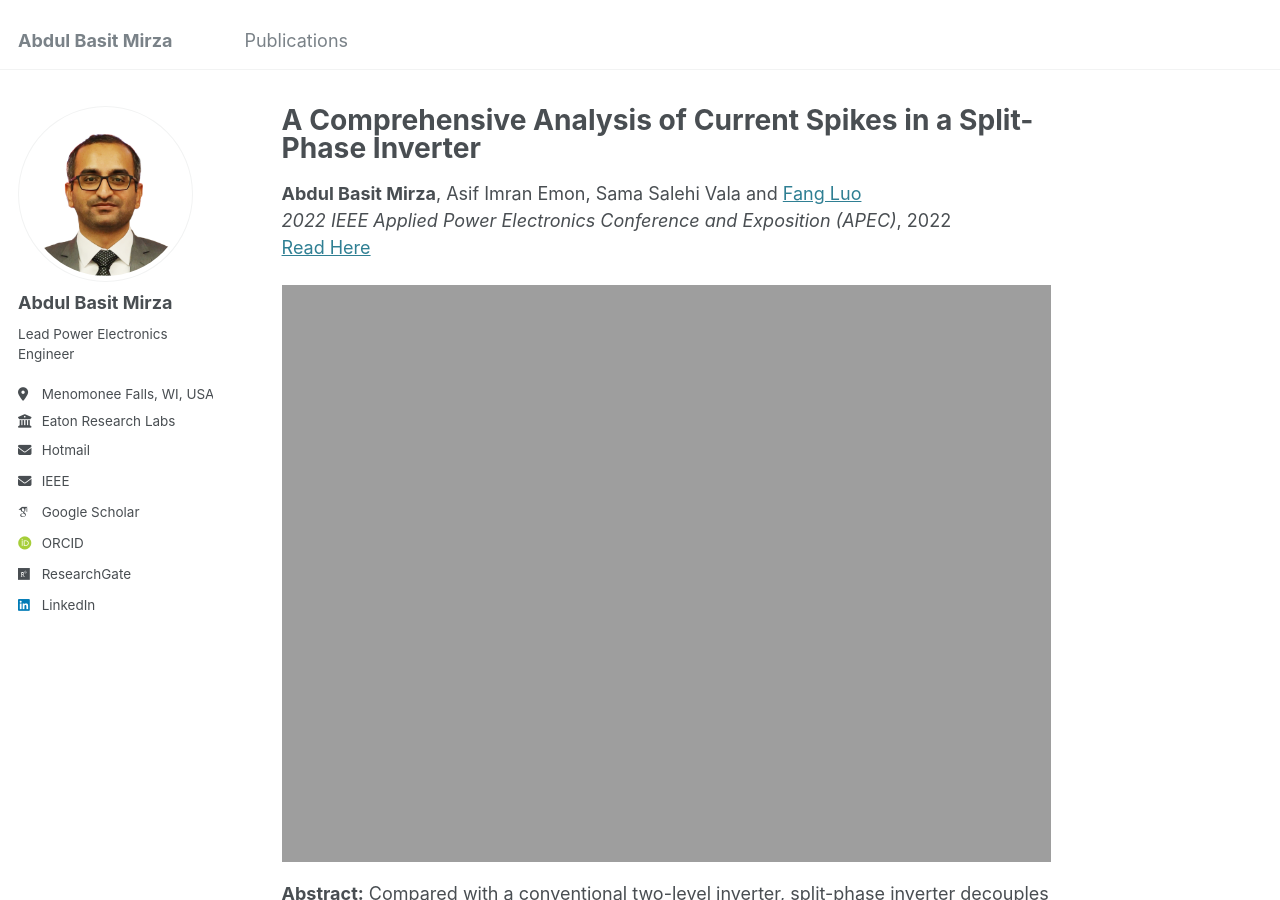
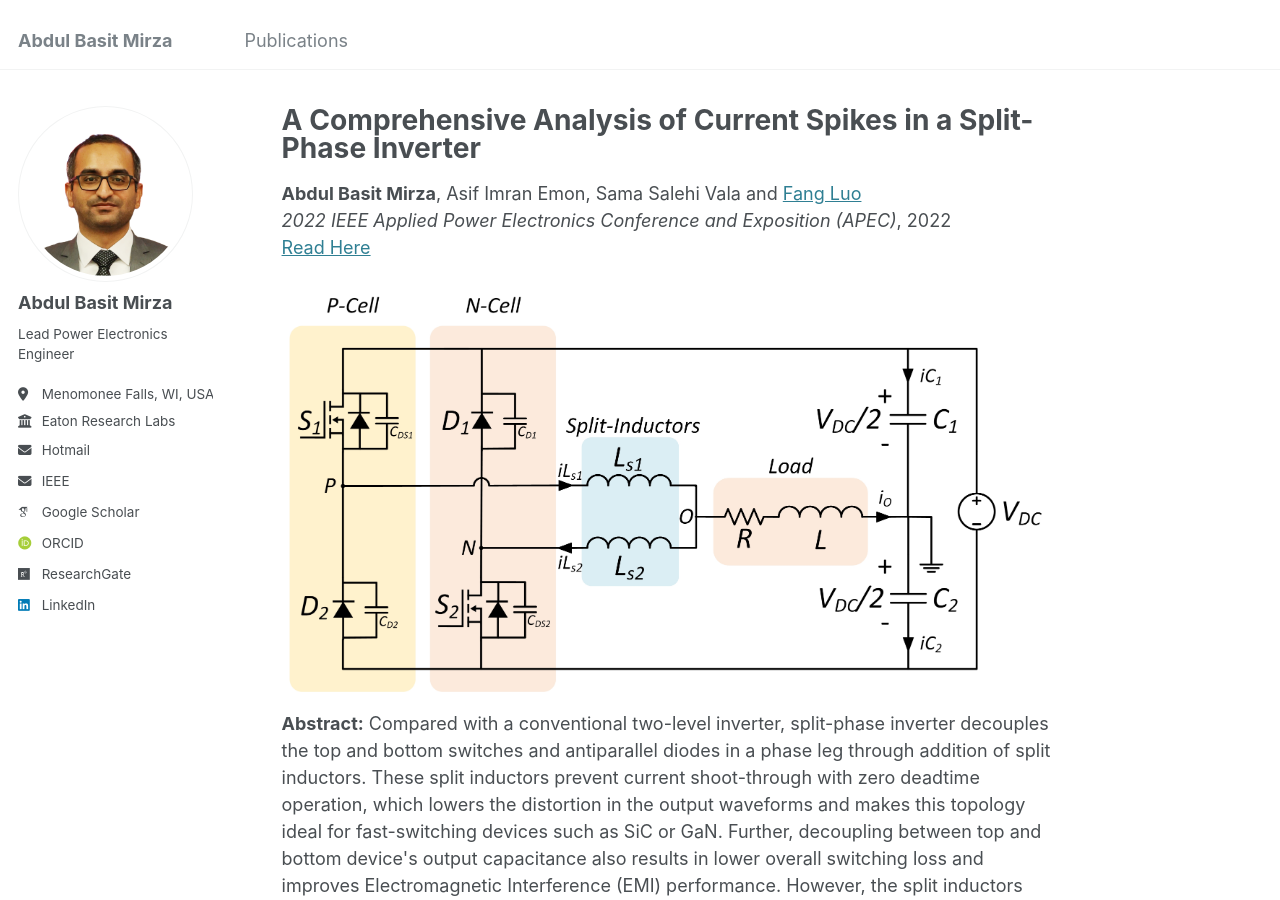
Before and after one commit to AbdulBasitMirza/abdulbasitmirza.github.io, a Jekyll site: the page built from _publications/APEC_2022.md, in a window 1280 px wide and 900 px high. Built offline with Jekyll 4.4.1, drawn with Linux system fonts in a browser that asks for light colours; some web fonts are replaced.

Commit message:
Update APEC_2022.md

```diff
--- a/_publications/APEC_2022.md
+++ b/_publications/APEC_2022.md
@@ -9,7 +9,7 @@ date: 2022-05-19
 venue: '2022 IEEE Applied Power Electronics Conference and Exposition (APEC)'
 paperurl: 'https://ieeexplore.ieee.org/document/9773407'
 authors: '<strong>Abdul Basit Mirza</strong>, Asif Imran Emon, Sama Salehi Vala and <a href="https://www.stonybrook.edu/commcms/electrical/people/-core_faculty/luo_fang">Fang Luo</a>'
-thumbnail: 'LifelongLfD.jpg'
+thumbnail: 'APEC_2022.jpg'
 [//]: # (codeurl: 'https://github.com/Lifelong-ML/ELIRL.git')
 [//]: # (videourl: 'https://youtu.be/Of5OyuOrePw')
 [//]: # (posterurl: 'https://www.seas.upenn.edu/~eeaton/papers/Mendez2018Lifelong-poster.pdf')
```
